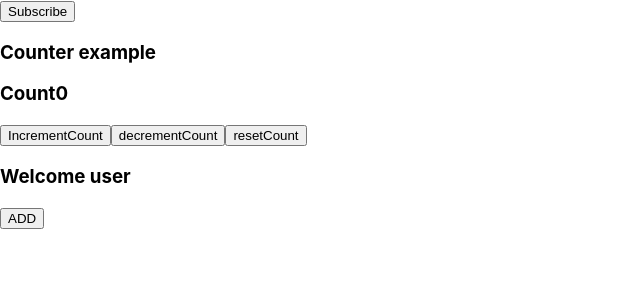
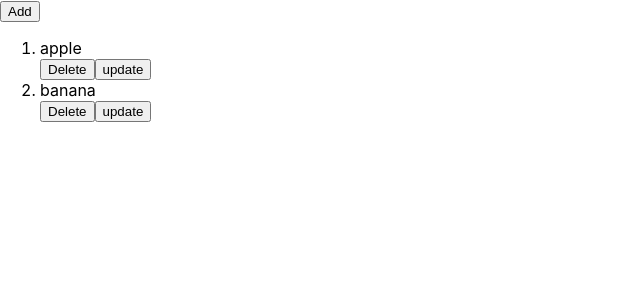
Before and after one commit to Bhagya956/ReactApp, a React (Create React App) app: page / in a window 1280 px wide. Shown: the top 300 px of the page, without its empty margins (0-640 px from the left). Built offline with nearby package versions, Linux system fonts and the light colour scheme.

Commit message:
added code of crud operations

```diff
--- a/src/App.js
+++ b/src/App.js
@@ -14,6 +14,7 @@ import External from './1-4/externalindex';
 import Module from './1-4/moduleindex';
 import ButtonComponent from './class-components/button';
 import Fruit from './class-components/2-4-task';
+
 
 
 function App() {
@@ -47,8 +48,14 @@ function App() {
       <External/>
       <Module/> */}
 
-      <ButtonComponent/>
+      {/* <ButtonComponent/> */}
+
       <Fruit/>
+
+
+
+
+
 
 
     </>
--- a/src/class-components/2-4-task.js
+++ b/src/class-components/2-4-task.js
@@ -1,33 +1,86 @@
 import { Component } from "react";
+
+
 
 class Fruit extends Component{
     state={
-        fruit:["apple","banana"]
+        fruits:["apple","banana"]
     }
 
-    a=this.state.fruit.map((val)=>{
-        console.log(val)
-        return(val.fruit)
-    })
+    addFruits=()=>{
+      const newFruits= [...this.state.fruits,"new Fruit"]
+      this.setState(
+        {
+            fruits:newFruits
 
-    changeFruit=()=>{
+
+        }
+      )
+    }
+
+    deleteFruit=(index)=>{
+        console.log(index)
+
+     const newFruits=  this.state.fruits.filter((eachFruit,i)=>i!==index)
+     console.log(newFruits)
+     this.setState(
+        {
+            fruits:newFruits
+
+        }
+     )
+    }
+
+    updateFruit=(index)=>{
+        const newFruits=this.state.fruits.map((eachElement,i)=>{
+            if(i===index){
+                return "pineApple"
+            }
+            else{
+                return eachElement
+            }
+        })
+        console.log(newFruits)
         this.setState(
             {
-                fruit:this.state.fruit.a
-
+                fruits:newFruits
             }
         )
+
     }
+
+
 
 
 
     render(){
         return(
             <>
-            <button onClick={this.changeFruit}>ADD</button>
+            <button onClick={this.addFruits}>Add</button>
+            <ol>
+            {
+                this.state.fruits.map((eachElement,index)=>{
+                    return(
+                        <>
+
+                        <li>
+                            {eachElement}
+                            </li>
+
+                            <button onClick={()=>this.deleteFruit(index)}>Delete</button>
+                            <button onClick={()=>this.updateFruit(index)}>update</button>
+
+                            </>
+
+
+                    )
+                })
+            }
+            </ol>
 
             </>
-        )
+            )
+
     }
 }
 export default Fruit;
```
